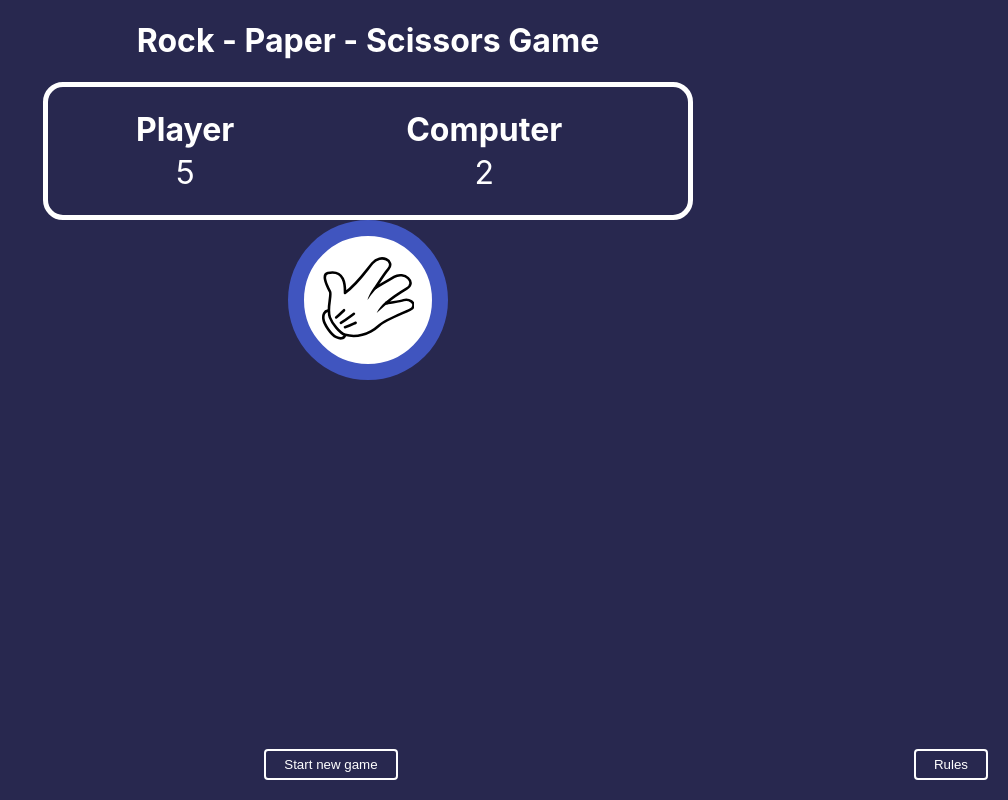
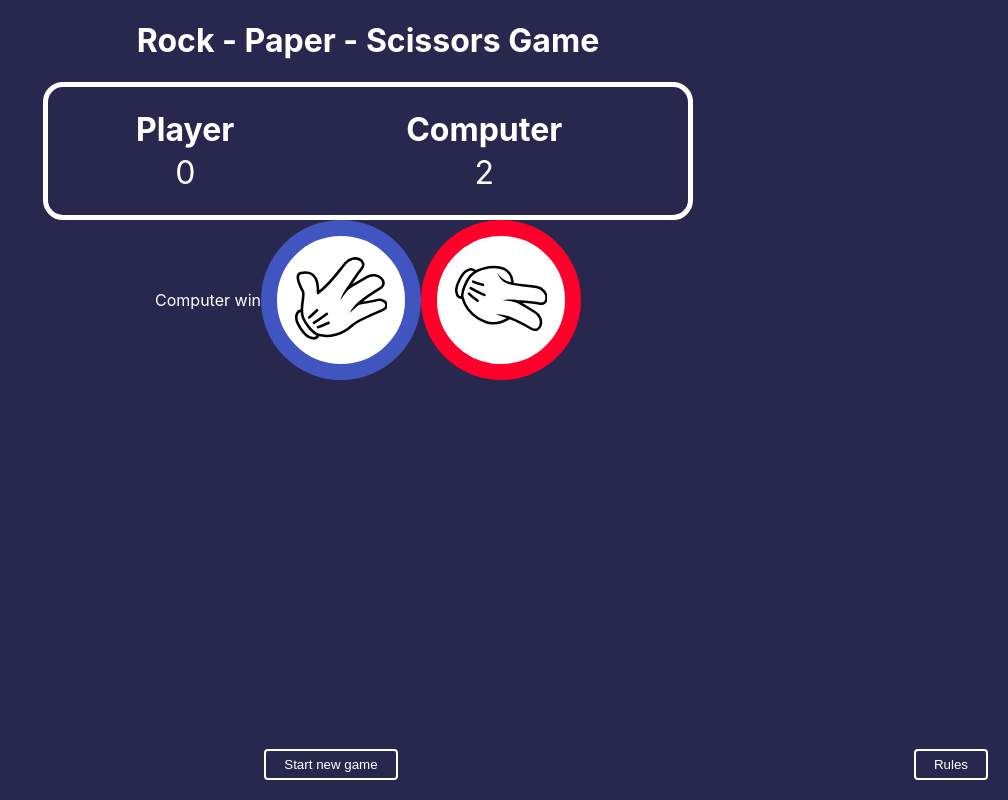
Before and after one commit to Gebec/rock-paper-scisors, a React (Create React App) app: page / in a window 1280 px wide. Both pictures are taken after a click on the button 480 px from the left and 379 px from the top of the page. Shown: the whole page, without its empty margins (272-1280 px from the left). Built offline with nearby package versions, Linux system fonts and the light colour scheme.

Commit message:
fix: computer selection moved down to component

```diff
--- a/src/App.tsx
+++ b/src/App.tsx
@@ -1,59 +1,38 @@
-import { useEffect, useState } from 'react';
+import { useState } from 'react';
 import { Footer, Game, ResultsTable, ScoreBoard } from './Components';
-import { EResult } from './result.enum';
 import { EOption } from './option.enum';
-import { getRandomOption } from './Helpers/getRandomOption';
-import { evaluateResult } from './Helpers/evaluateResult';
 
 import styled from 'styled-components';
 
+export type TScore = {
+  player: number;
+  computer: number;
+};
+
 const App = () => {
-  const [playerScore, setPlayerScore] = useState(5);
-  const [computerScore, setComputerScore] = useState(2);
+  const [score, setScore] = useState<TScore>({ player: 0, computer: 0 });
   const [userChoice, setUserChoice] = useState<EOption | null>(null);
-  const [computerChoice, setComputerChoice] = useState<EOption | null>(null);
-  const [roundResult, setRoundResult] = useState<EResult | null>(null);
 
-  const restart = (): void => {
-    setPlayerScore(0);
-    setComputerScore(0);
+  const newGame = (): void => {
+    setUserChoice(null);
   };
 
   const handleUserChoice = (choice: EOption): void => {
     setUserChoice(choice);
-
-    const computer: EOption = getRandomOption();
-    console.log(computer);
-    setComputerChoice(computer);
-    const result: EResult = evaluateResult(choice, computer);
-    console.log(result);
-    setRoundResult(result);
   };
-
-  useEffect(() => {
-    console.log(userChoice);
-  }, [userChoice]);
-
-  useEffect(() => {
-    console.log(computerChoice);
-  }, [computerChoice]);
 
   return (
     <AppComponent className='App'>
       <Heading>Rock - Paper - Scissors Game</Heading>
-      <ScoreBoard playerScore={playerScore} computerScore={computerScore} />
+      <ScoreBoard score={score} />
       <GameWrapper>
-        {roundResult === null ? (
+        {userChoice === null ? (
           <Game setUserChoice={handleUserChoice} />
         ) : (
-          <ResultsTable
-            userChoice={userChoice}
-            computerChoice={computerChoice}
-            result={roundResult}
-          />
+          <ResultsTable userChoice={userChoice} score={score} setScore={setScore} />
         )}
       </GameWrapper>
-      <Footer restart={restart} />
+      <Footer newGame={newGame} />
     </AppComponent>
   );
 };
--- a/src/Components/Footer/Footer.tsx
+++ b/src/Components/Footer/Footer.tsx
@@ -6,20 +6,20 @@ import { Rules } from '../Rules/Rules';
 import styled from 'styled-components';
 
 type TProps = {
-  restart(): void;
+  newGame(): void;
 };
 
-export const Footer: React.FC<TProps> = ({ restart }) => {
+export const Footer: React.FC<TProps> = ({ newGame }) => {
   return (
     <Container>
-      <Button onClickCallback={restart}>Start new game</Button>
+      <Button onClickCallback={newGame}>Start new game</Button>
       <Rules />
     </Container>
   );
 };
 
 Footer.propTypes = {
-  restart: PropTypes.func.isRequired,
+  newGame: PropTypes.func.isRequired,
 };
 
 const Container = styled.div`
--- a/src/Components/ResultsTable/ResultsTable.tsx
+++ b/src/Components/ResultsTable/ResultsTable.tsx
@@ -1,4 +1,4 @@
-import { ReactElement } from 'react';
+import { ReactElement, useEffect, useState } from 'react';
 
 import PropTypes from 'prop-types';
 import { EOption } from '../../option.enum';
@@ -11,17 +11,31 @@ import Rock from '../../Assets/images/rock';
 import Paper from '../../Assets/images/paper';
 import Scissors from '../../Assets/images/scissors';
 
+import { getRandomOption } from '../../Helpers/getRandomOption';
+import { evaluateResult } from '../../Helpers/evaluateResult';
+import { TScore } from '../../App';
+
 type TProps = {
   userChoice: EOption | null;
-  computerChoice: EOption | null;
-  result: EResult | null;
+  score: TScore;
+  setScore(score: TScore): void;
 };
 
-export const ResultsTable: React.FC<TProps> = ({
-  userChoice,
-  computerChoice,
-  result,
-}) => {
+export const ResultsTable: React.FC<TProps> = ({ userChoice, score, setScore }) => {
+  const [roundResult, setRoundResult] = useState<React.ReactElement | null>(null);
+  const [computerChoice, setComputerChoice] = useState<EOption | null>(null);
+
+  useEffect(() => {
+    if (userChoice) {
+      setTimeout(() => {
+        const computer: EOption = getRandomOption();
+        setComputerChoice(computer);
+        const result: EResult = evaluateResult(userChoice, computer);
+        setResult(result);
+      }, 1000);
+    }
+  }, [userChoice]);
+
   const getChoice = (choice: EOption): ReactElement => {
     switch (choice) {
       case EOption.PAPER:
@@ -35,22 +49,27 @@ export const ResultsTable: React.FC<TProps> = ({
     }
   };
 
-  const getResult = (result: EResult | null): ReactElement => {
+  const setResult = (result: EResult | null): void => {
     switch (result) {
       case EResult.COMPUTER_WIN:
-        return <div>Computer win</div>;
+        setScore({ player: score.player, computer: ++score.computer });
+        setRoundResult(<div>Computer win</div>);
+        break;
       case EResult.DRAW:
-        return <div>It&apos;s a draw</div>;
+        setRoundResult(<div>It&apos;s a draw</div>);
+        break;
       case EResult.USER_WIN:
-        return <div>You win</div>;
+        setScore({ player: ++score.player, computer: score.computer });
+        setRoundResult(<div>You win</div>);
+        break;
       default:
-        return <div></div>;
+        setRoundResult(<div></div>);
     }
   };
 
   return (
     <ResultsWrapper>
-      {getResult(result)}
+      {roundResult}
       {userChoice && (
         <Choice id={EOption.ROCK} borderColor='#4055bf' disabled={true}>
           {getChoice(userChoice)}
@@ -67,22 +86,15 @@ export const ResultsTable: React.FC<TProps> = ({
 
 ResultsTable.propTypes = {
   userChoice: PropTypes.oneOf([EOption.PAPER, EOption.ROCK, EOption.SCISSORS]),
-  computerChoice: PropTypes.oneOf([
-    EOption.PAPER,
-    EOption.ROCK,
-    EOption.SCISSORS,
-  ]),
-  result: PropTypes.oneOf([
-    EResult.COMPUTER_WIN,
-    EResult.DRAW,
-    EResult.USER_WIN,
-  ]),
+  score: PropTypes.shape({
+    player: PropTypes.number.isRequired,
+    computer: PropTypes.number.isRequired,
+  }).isRequired,
+  setScore: PropTypes.func.isRequired,
 };
 
 ResultsTable.defaultProps = {
   userChoice: null,
-  computerChoice: null,
-  result: null,
 };
 
 const ResultsWrapper = styled.div`
--- a/src/Components/ScoreBoard/ScoreBoard.tsx
+++ b/src/Components/ScoreBoard/ScoreBoard.tsx
@@ -2,14 +2,13 @@ import PropTypes from 'prop-types';
 import styled from 'styled-components';
 
 type TProps = {
-  playerScore: number;
-  computerScore: number;
+  score: {
+    player: number;
+    computer: number;
+  };
 };
 
-export const ScoreBoard: React.FC<TProps> = ({
-  playerScore,
-  computerScore,
-}) => {
+export const ScoreBoard: React.FC<TProps> = ({ score }) => {
   return (
     <Wrapper>
       <Score>
@@ -21,8 +20,8 @@ export const ScoreBoard: React.FC<TProps> = ({
         </thead>
         <tbody>
           <tr>
-            <td>{playerScore}</td>
-            <td>{computerScore}</td>
+            <td>{score.player}</td>
+            <td>{score.computer}</td>
           </tr>
         </tbody>
       </Score>
@@ -31,8 +30,10 @@ export const ScoreBoard: React.FC<TProps> = ({
 };
 
 ScoreBoard.propTypes = {
-  playerScore: PropTypes.number.isRequired,
-  computerScore: PropTypes.number.isRequired,
+  score: PropTypes.shape({
+    player: PropTypes.number.isRequired,
+    computer: PropTypes.number.isRequired,
+  }).isRequired,
 };
 
 // TODO: fix colors
--- a/src/Helpers/getRandomOption.ts
+++ b/src/Helpers/getRandomOption.ts
@@ -1,9 +1,7 @@
 import { EOption } from '../option.enum';
 
 export const getRandomOption = (): EOption => {
-  const enumValues = Object.keys(EOption)
-    .map((n) => Number.parseInt(n))
-    .filter((n) => !Number.isNaN(n)) as unknown as EOption[];
+  const enumValues = Object.values(EOption);
   const randomIndex = Math.floor(Math.random() * enumValues.length);
   const randomOptionValue = enumValues[randomIndex];
   return randomOptionValue;
```
